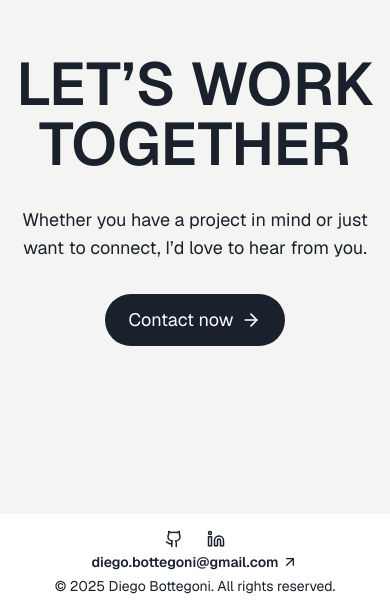
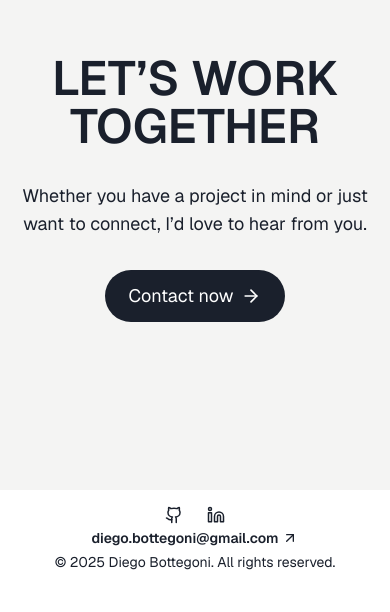
Before and after one commit to DiegoBottegoni/diegobottegoni.github.io, a React (Vite) app: page / in a window 390 px wide. Shown: the part 5069-5681 px from the top of the page. After the commit the page ends 5657 px from the top, so only its background shows below. Built offline with nearby package versions, Linux system fonts and the light colour scheme.

Commit message:
contact section title fixed

```diff
--- a/src/presentation/pages/Contact/ContactSection.tsx
+++ b/src/presentation/pages/Contact/ContactSection.tsx
@@ -12,7 +12,7 @@ const ContactSection = () => {
 
     return (
         <section className="w-full bg-primary-l py-42 md:py-52 text-center px-4">
-            <h1 className="text-6xl md:text-8xl font-semibold mb-6 py-2 font-stretch w-full uppercase">
+            <h1 className="text-5xl md:text-8xl font-semibold mb-6 py-2 font-stretch w-full uppercase">
                 {t("contact.title")}
             </h1>
             <p className="text-lg md:text-xl mb-8 max-w-xl mx-auto">
```
